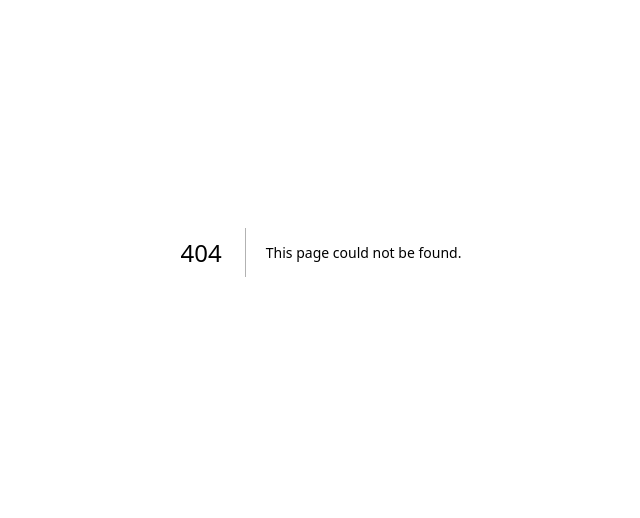
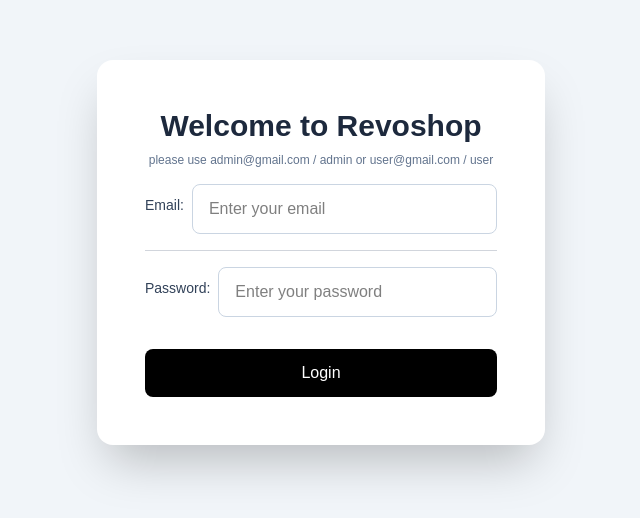
Before and after one commit to Revou-FSSE-Feb26/milestone-3-MicelHiu, a Next.js app: page /login in a window 1280 px wide. Before the commit this address had no page. Shown: the part 148-666 px from the top of the page, without its empty margins (319-959 px from the left). Built offline with nearby package versions, Linux system fonts and the light colour scheme.

Commit message:
add: ts, login, dashboard path, nav

```diff
--- a/package.json
+++ b/package.json
@@ -14,7 +14,10 @@
   },
   "devDependencies": {
     "@tailwindcss/postcss": "^4",
+    "@types/node": "^25.9.1",
+    "@types/react": "^19.2.16",
     "babel-plugin-react-compiler": "1.0.0",
-    "tailwindcss": "^4"
+    "tailwindcss": "^4",
+    "typescript": "^6.0.3"
   }
 }
--- /dev/null
+++ b/src/app/dashboard/user/page.tsx
@@ -0,0 +1,15 @@
+"use client";
+
+import { Navigation } from "@/components/Navigation";
+
+export default function UserDashboard() {
+    return (
+        <>
+            <Navigation />
+            <main className="flex flex-col items-center justify-center gap-4 py-8">
+                <h1 className="text-2xl font-bold">User Dashboard</h1>
+                <p>Welcome to your dashboard! Here you can view your orders, manage your account, and more.</p>
+            </main>
+        </>
+    );
+}
--- /dev/null
+++ b/src/app/login/page.jsx
@@ -0,0 +1,81 @@
+'use client';
+
+import { useState } from 'react';
+import { useRouter } from 'next/navigation';
+
+export default function LoginPage() {
+    const router = useRouter();
+
+    const [formData, setFormData] = useState({
+        email: "",
+        password: "",
+    });
+
+    const handleChange = (e) => {
+        setFormData({
+            ...formData,
+            [e.target.name]: e.target.value,
+        });
+    };
+
+    const handleSubmit = (e) => {
+        e.preventDefault();
+
+        if(
+            formData.email === "admin@gmail.com" &&
+            formData.password === "admin"
+        ) {
+            alert("Login successful!");
+            router.push("/dashboard/admin");
+        } else if (
+            formData.email === "user@gmail.com" &&
+            formData.password === "user"
+        ) {
+            alert("Login successful!");
+            router.push("/dashboard/user");
+        } else {
+            alert("Invalid email or password. Please try again.");
+        }
+    };
+
+    return (
+        <main className="min-h-screen justify-center items-center bg-slate-100 flex flex-col">
+            <section className="flex flex-col justify-center align-center w-full shadow-2xl p-12 gap-4 rounded-2xl max-w-md text-center bg-white text-black">
+                <header>
+                    <h1 className="text-3xl font-bold text-slate-800">Welcome to Revoshop</h1>
+                    <p className="mt-2 text-xs text-slate-500">please use admin@gmail.com / admin or user@gmail.com / user</p>
+                </header>
+
+                <form onSubmit={handleSubmit} className="space-y-5">
+                    <div className="flex flex-row justify-center items-center gap-2 mb-4 border-b border-gray-300 pb-4">
+                        <label htmlFor="email" className="mb-2 block text-sm font-medium text-slate-700">Email: </label>
+                        <input
+                            id="email"
+                            type="email"
+                            name="email"
+                            placeholder="Enter your email"
+                            value={formData.email}
+                            onChange={handleChange}
+                            className="w-full rounded-lg border border-slate-300 px-4 py-3 outline-none transition focus:border-gray-500 focus:ring-2 focus:ring-slate-200"
+                            required
+                        />
+                    </div>
+                    <div className="flex flex-row justify-center items-center gap-2 mb-4 border-gray-300 pb-4">
+                        <label htmlFor="password" className="mb-2 block text-sm font-medium text-slate-700">Password: </label>
+                        <input
+                            id="password"
+                            type="password"
+                            name="password"
+                            placeholder="Enter your password"
+                            value={formData.password}
+                            onChange={handleChange}
+                            className="w-full rounded-lg border border-slate-300 px-4 py-3 outline-none transition focus:border-gray-500 focus:ring-2 focus:ring-slate-200"
+                            required
+                        />
+                    </div>
+                    <button type="submit" className="w-full rounded-lg bg-black py-3 font-medium text-white hover:bg-white hover:text-black">Login</button>
+                </form>
+            </section>
+        </main>
+    );
+}
--- a/src/app/page.js
+++ b/src/app/page.js
@@ -1,65 +1,7 @@
-import Image from "next/image";
+'use client';
+
+import { redirect } from 'next/navigation';
 
 export default function Home() {
-  return (
-    <div className="flex flex-col flex-1 items-center justify-center bg-zinc-50 font-sans dark:bg-black">
-      <main className="flex flex-1 w-full max-w-3xl flex-col items-center justify-between py-32 px-16 bg-white dark:bg-black sm:items-start">
-        <Image
-          className="dark:invert"
-          src="/next.svg"
-          alt="Next.js logo"
-          width={100}
-          height={20}
-          priority
-        />
-        <div className="flex flex-col items-center gap-6 text-center sm:items-start sm:text-left">
-          <h1 className="max-w-xs text-3xl font-semibold leading-10 tracking-tight text-black dark:text-zinc-50">
-            To get started, edit the page.js file.
-          </h1>
-          <p className="max-w-md text-lg leading-8 text-zinc-600 dark:text-zinc-400">
-            Looking for a starting point or more instructions? Head over to{" "}
-            <a
-              href="https://vercel.com/templates?framework=next.js&utm_source=create-next-app&utm_medium=appdir-template-tw&utm_campaign=create-next-app"
-              className="font-medium text-zinc-950 dark:text-zinc-50"
-            >
-              Templates
-            </a>{" "}
-            or the{" "}
-            <a
-              href="https://nextjs.org/learn?utm_source=create-next-app&utm_medium=appdir-template-tw&utm_campaign=create-next-app"
-              className="font-medium text-zinc-950 dark:text-zinc-50"
-            >
-              Learning
-            </a>{" "}
-            center.
-          </p>
-        </div>
-        <div className="flex flex-col gap-4 text-base font-medium sm:flex-row">
-          <a
-            className="flex h-12 w-full items-center justify-center gap-2 rounded-full bg-foreground px-5 text-background transition-colors hover:bg-[#383838] dark:hover:bg-[#ccc] md:w-[158px]"
-            href="https://vercel.com/new?utm_source=create-next-app&utm_medium=appdir-template-tw&utm_campaign=create-next-app"
-            target="_blank"
-            rel="noopener noreferrer"
-          >
-            <Image
-              className="dark:invert"
-              src="/vercel.svg"
-              alt="Vercel logomark"
-              width={16}
-              height={16}
-            />
-            Deploy Now
-          </a>
-          <a
-            className="flex h-12 w-full items-center justify-center rounded-full border border-solid border-black/[.08] px-5 transition-colors hover:border-transparent hover:bg-black/[.04] dark:border-white/[.145] dark:hover:bg-[#1a1a1a] md:w-[158px]"
-            href="https://nextjs.org/docs?utm_source=create-next-app&utm_medium=appdir-template-tw&utm_campaign=create-next-app"
-            target="_blank"
-            rel="noopener noreferrer"
-          >
-            Documentation
-          </a>
-        </div>
-      </main>
-    </div>
-  );
+  redirect('/login');
 }
--- /dev/null
+++ b/src/components/Navigation.tsx
@@ -0,0 +1,40 @@
+"use client";
+
+import Link from "next/link";
+
+export function Navigation() {
+    return (
+        <header className="w-full border-b border-gray-300 bg-white dark:border-neutral-800 dark:bg-zinc-900">
+            <div className="mx-auto flex h-14 max-w-4xl items-center justify-between px-4">
+                <span>
+                    <nav>
+                        <Link
+                            href="/"
+                            className="text-sm font-medium text-slate-700 hover:text-slate-900 dark:text-slate-300 dark:hover:text-white"
+                        >
+                            Home
+                        </Link>
+                        <Link
+                            href="/products"
+                            className="text-sm font-medium text-slate-700 hover:text-slate-900 dark:text-slate-300 dark:hover:text-white"
+                        >
+                            Products
+                        </Link>
+                        <Link
+                            href="/cart"
+                            className="text-sm font-medium text-slate-700 hover:text-slate-900 dark:text-slate-300 dark:hover:text-white"
+                        >
+                            Cart
+                        </Link>
+                        <Link
+                            href="/sign-out"
+                            className="text-sm font-medium text-slate-700 hover:text-slate-900 dark:text-slate-300 dark:hover:text-white"
+                        >
+                            Sign Out
+                        </Link>
+                    </nav>
+                </span>
+            </div>
+        </header>
+    );
+}
```
Also changed, not shown: tsconfig.json (added, +42 -0 lines), src/app/dashboard/admin/page.tsx (added), 1 other file (tests, documents, lock files or other folders).
